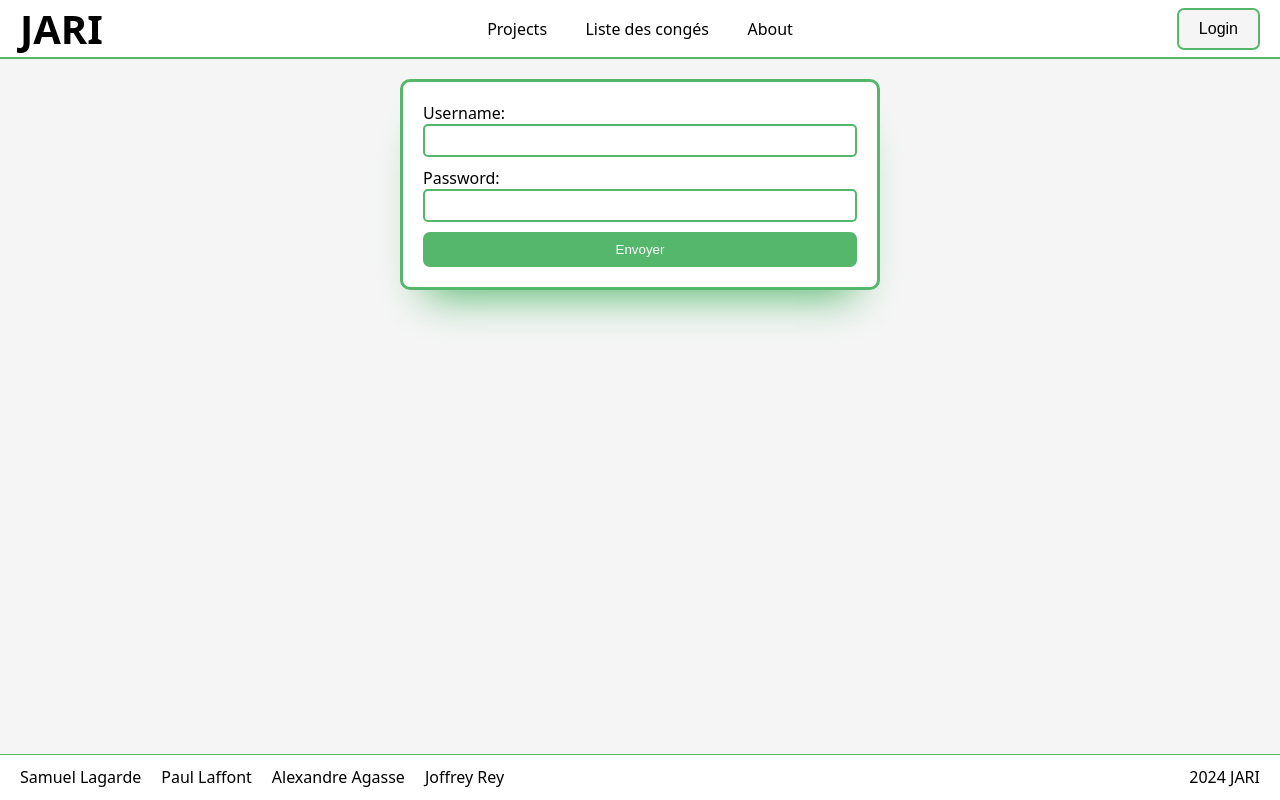
After one commit to Paul31770/JARI, a Django app: page /login_user/ in a window 1280 px wide. The commit adds this page. Run offline with Django 4.2, Linux system fonts and the light colour scheme.

Commit message:
Login Page

```diff
--- a/Jari/urls.py
+++ b/Jari/urls.py
@@ -31,4 +31,5 @@ urlpatterns = [
     path('conges/', views.liste_conges, name='liste_conges'),
     path('ajouter_conges/', views.ajout_conges, name='ajouter_conges'),
     path('conges/supprimer/<int:conge_id>/', supprimer_conge, name='supprimer_conge'),
+    path('login_user/', login_user, name="login_user")
 ]
--- a/app/forms.py
+++ b/app/forms.py
@@ -1,5 +1,5 @@
 from django import forms
-from .models import Project, Task, Conges
+from .models import Project, Task, Conges, User
 
 class ProjectForm(forms.ModelForm):
     class Meta:
@@ -45,3 +45,11 @@ class CongesForm(forms.ModelForm):
             'date_debut': forms.DateInput(attrs={'type': 'date'}),
             'date_fin': forms.DateInput(attrs={'type': 'date'}),
         }
+
+class LoginForm(forms.ModelForm):
+    class Meta:
+        model = User #rajouter password dans db
+        fields = ['username', 'password']
+        widgets = {
+            'password' : forms.PasswordInput()
+        }
--- a/app/models.py
+++ b/app/models.py
@@ -2,9 +2,11 @@ from django.db import models
 
 class User(models.Model):
     username = models.CharField(max_length=100)
+    password = models.CharField(max_length=100)
 
     def __str__(self):
         return self.username
+        return self.password
 
 class Project(models.Model):
     title = models.CharField(max_length=100)
--- /dev/null
+++ b/app/templates/login.html
@@ -0,0 +1,10 @@
+{% extends "base.html" %}
+{% load static %}
+
+{% block content %}
+<form method="post">
+    {% csrf_token %}
+    {{ form.as_p }}
+    <button type="submit">Envoyer</button>
+</form>
+{%endblock%}
--- a/app/templates/navbar.html
+++ b/app/templates/navbar.html
@@ -8,5 +8,5 @@
   <p>About</p>
 </div>
 <div class="nav-sides nav-right">
-  <button class="btn-secondary">Login</button>
+  <button class="btn-secondary" ><a href="/login">Login</a></button>
 </div>
--- a/app/views.py
+++ b/app/views.py
@@ -7,6 +7,9 @@ from django.shortcuts import redirect
 from django.http import JsonResponse
 from django.db import connection
 from app.utils import update_project_advancement, update_project_status
+from django.contrib.auth import authenticate, login, logout
+from django.contrib import messages
+from app.models import User
 
 
 def index(request):
@@ -153,3 +156,20 @@ def supprimer_conge(request, conge_id):
     conge.delete()
 
     return redirect('liste_conges')
+
+def login_user(request):
+    if request.method == 'POST':
+        form = LoginForm(request.POST)
+        if form.is_valid():
+            username = form.cleaned_data['username']
+            password = form.cleaned_data['password']
+
+            user = authenticate(request, username=username, password=password)
+            if user is not None:
+                login(request, user)
+                return redirect('projects')
+            else :
+                return redirect('login_user')
+    else:
+        form = LoginForm()
+        return render(request, 'login.html', {'form': form})
```
